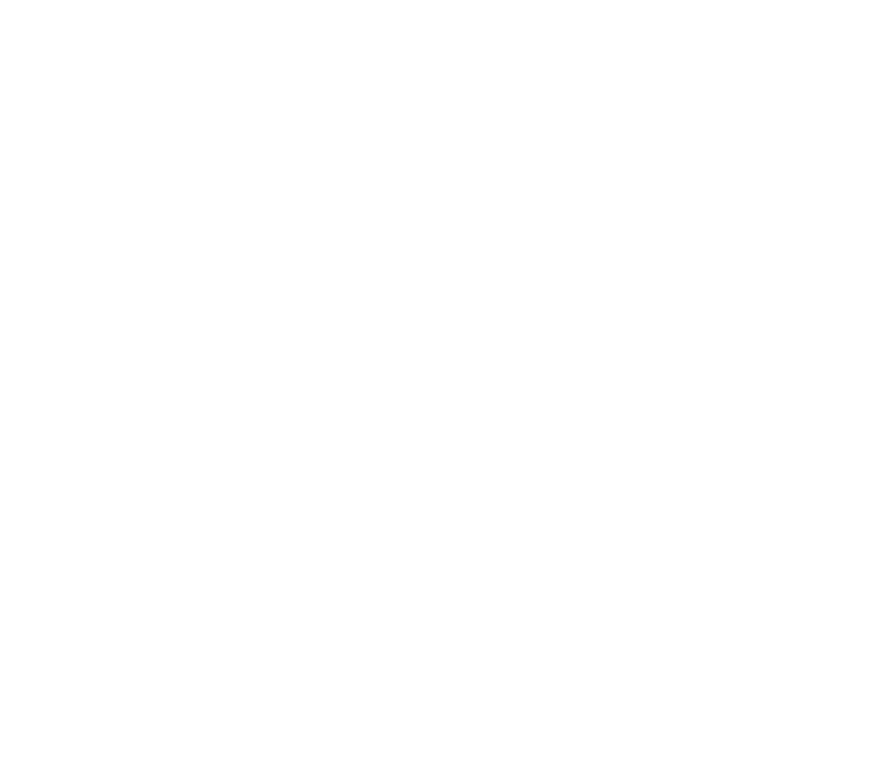
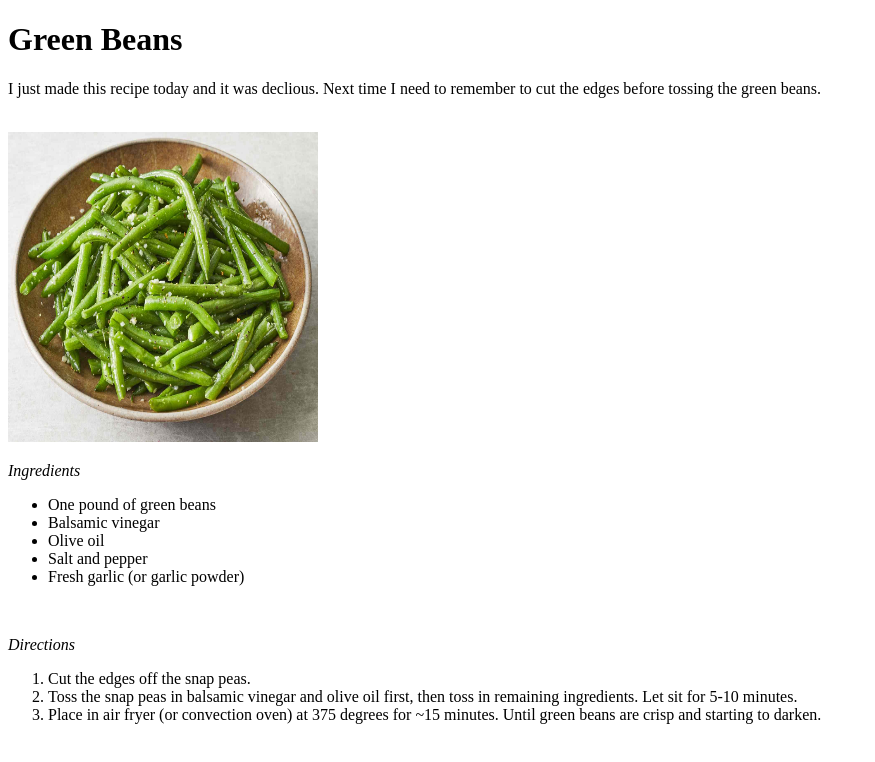
Before and after one commit to Stephen5280/odin-recipes, a plain HTML site: page recipes/green_beans.html in a window 1280 px wide. Shown: the whole page, without its empty margins (0-875 px from the left). Drawn offline with Linux system fonts and the light colour scheme.

Commit message:
create v1 of green_beans.html doc including pic, unorganized list, and organized list

```diff
--- a/recipes/green_beans.html
+++ b/recipes/green_beans.html
@@ -3,9 +3,28 @@
 <head>
     <meta charset="UTF-8">
     <meta name="viewport" content="width=device-width, initial-scale=1.0">
-    <title>Document</title>
+    <title>Delicious Green Beans</title>
 </head>
 <body>
-
+    <h1>Green Beans</h1>
+    <p>I just made this recipe today and it was declious. Next time I need to remember to cut the edges before tossing the green beans.</p>
+    <br>
+    <img src="../pics/green_beans.jpeg" alt="Picture of delicious green beans" height="310" width="310">
+    <br>
+    <p><em>Ingredients</em></p>
+    <ul>
+        <li>One pound of green beans</li>
+        <li>Balsamic vinegar</li>
+        <li>Olive oil</li>
+        <li>Salt and pepper</li>
+        <li>Fresh garlic (or garlic powder)</li>
+    </ul>
+    <br>
+    <p><em>Directions</em></p>
+    <ol>
+        <li>Cut the edges off the snap peas.</li>
+        <li>Toss the snap peas in balsamic vinegar and olive oil first, then toss in remaining ingredients. Let sit for 5-10 minutes.</li>
+        <li>Place in air fryer (or convection oven) at 375 degrees for ~15 minutes. Until green beans are crisp and starting to darken.</li>
+    </ol>
 </body>
 </html>
```
